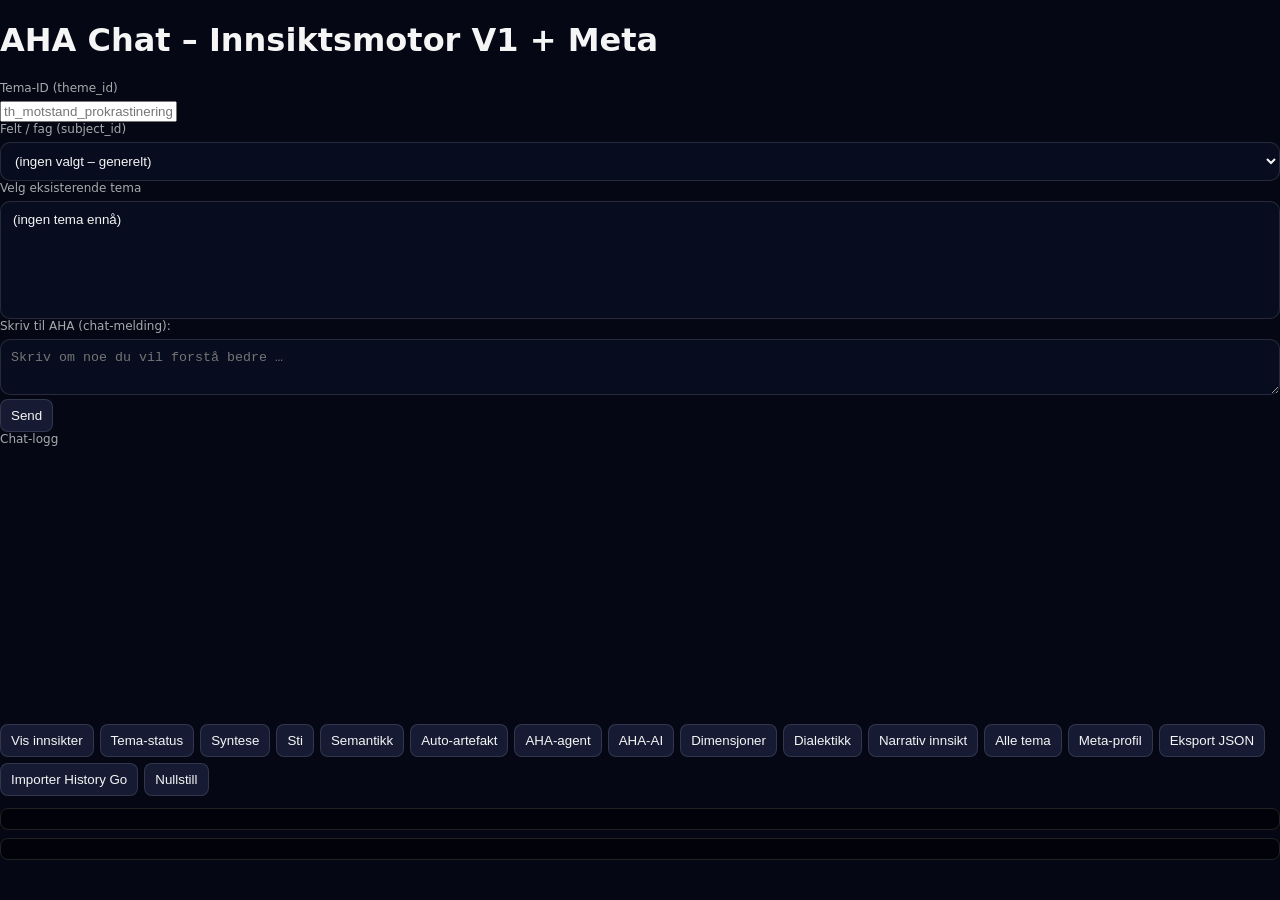
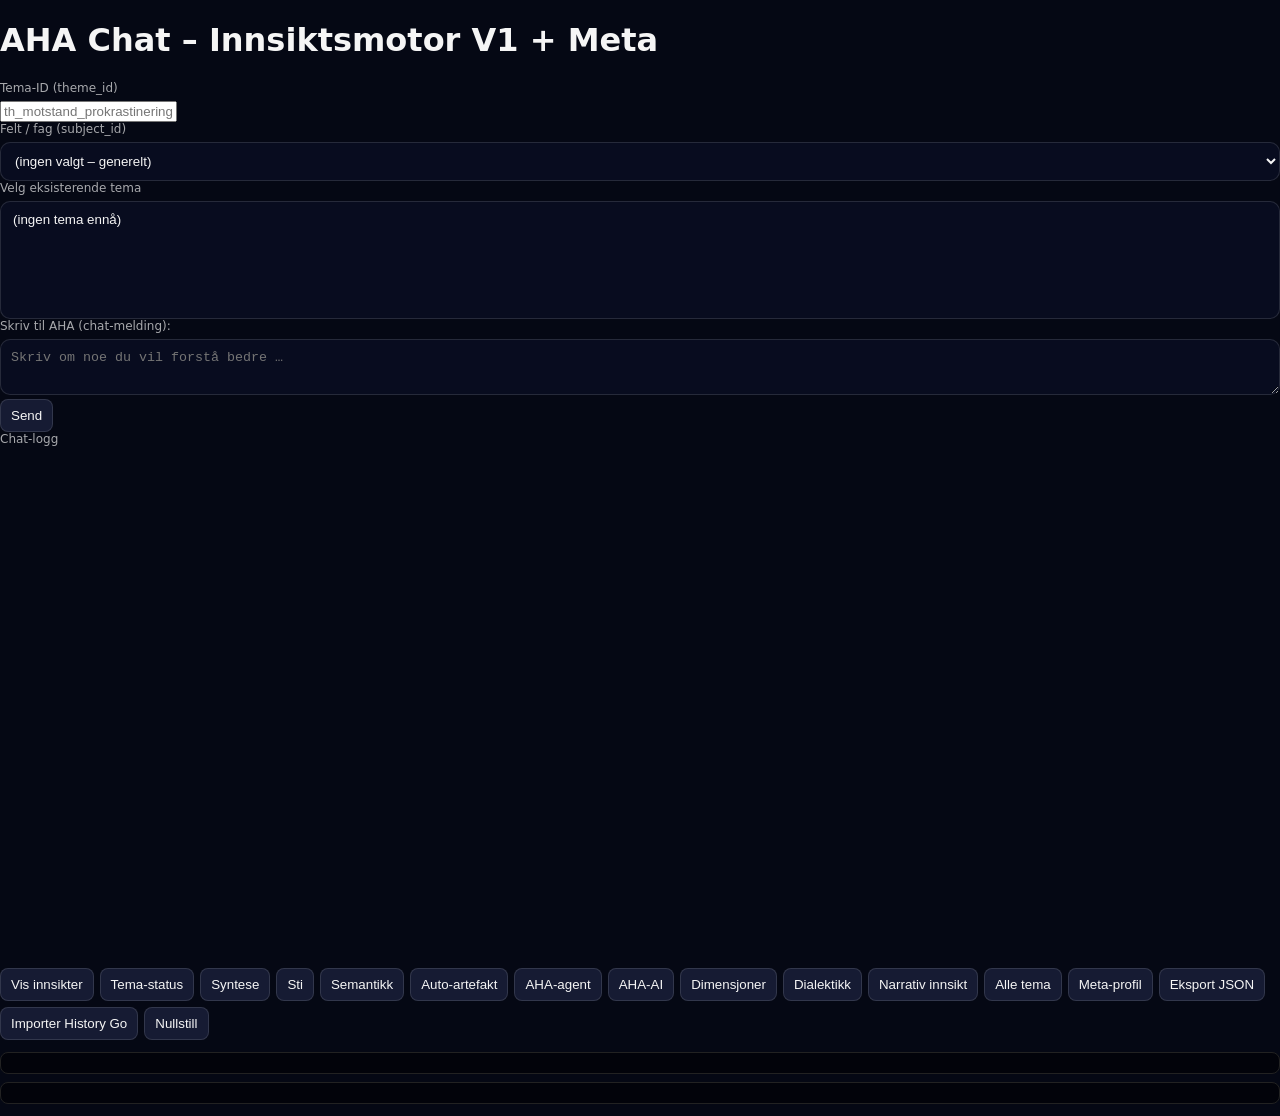

Redesign AHA chat layout to app-style two-column experience

--- a/aha-chat.css
+++ b/aha-chat.css
@@ -17,9 +17,9 @@ body {
   color: var(--aha-text);
 }
 
-.app-shell { min-height: 100dvh; padding: 16px; padding-bottom: 176px; }
-.chat-header, .chat-main, .insight-rail, .composer-wrap > .row { max-width: 1100px; margin: 0 auto; }
-.chat-header { background: var(--aha-surface); border: 1px solid var(--aha-border); border-radius: 16px; padding: 14px 16px; margin-bottom: 12px; }
+.app-shell { min-height: 100dvh; padding: 18px; padding-bottom: 178px; background: radial-gradient(circle at 20% 0%, rgba(255,211,71,0.08), transparent 44%), linear-gradient(180deg, #050814 0%, #070d1c 36%, #050814 100%); }
+.chat-header, .chat-main, .insight-rail, .composer-wrap > .row { max-width: 1180px; margin: 0 auto; }
+.chat-header { background: linear-gradient(145deg, rgba(15,24,49,0.9), rgba(10,16,34,0.92)); border: 1px solid var(--aha-border); border-radius: 20px; padding: 14px 18px; margin-bottom: 14px; box-shadow: 0 18px 36px rgba(0,0,0,0.34); backdrop-filter: blur(8px); }
 .chat-header-top { display:flex; justify-content:space-between; align-items:center; }
 .back-link { color: var(--aha-accent); text-decoration:none; font-size:13px; }
 .profile-indicator { font-size: 12px; padding: 4px 10px; border-radius: 999px; border:1px solid var(--aha-border); }
@@ -27,26 +27,26 @@ body {
 .chat-title-wrap p { margin: 0; color: var(--aha-muted); }
 .status-pill { display:inline-block; margin-top: 10px; padding: 3px 10px; border-radius: 999px; background: rgba(255,211,71,0.14); color: var(--aha-accent); font-size: 12px; border:1px solid rgba(255,211,71,0.45); }
 
-.chat-layout { display:grid; grid-template-columns: minmax(0, 2.4fr) minmax(240px, 0.8fr); gap: 12px; max-width:1100px; margin:0 auto; }
-.chat-main, .insight-rail { background: var(--aha-surface); border:1px solid var(--aha-border); border-radius: 16px; padding: 14px; }
+.chat-layout { display:grid; grid-template-columns: minmax(0, 1.8fr) minmax(300px, 0.9fr); gap: 14px; max-width:1180px; margin:0 auto; align-items:start; }
+.chat-main, .insight-rail { background: linear-gradient(170deg, rgba(10,16,34,0.95), rgba(8,13,29,0.92)); border:1px solid var(--aha-border); border-radius: 18px; padding: 14px; }
 
 label { display:block; font-size: 12px; color: var(--aha-muted); margin-bottom: 6px; }
 textarea, select { width:100%; border-radius: 10px; border:1px solid var(--aha-border); background: #080c1f; color: var(--aha-text); padding: 10px; }
 
-.action-section { background: var(--aha-surface-2); border:1px solid var(--aha-border); border-radius: 12px; padding: 10px 12px; margin-bottom: 12px; }
+.action-section { background: rgba(15,24,49,0.72); border:1px solid var(--aha-border); border-radius: 12px; padding: 8px 10px; margin-bottom: 10px; position: sticky; top: 10px; }
 .action-section h2 { margin: 0 0 8px; font-size: 14px; }
-.action-groups { display: grid; gap: 8px; }
+.action-groups { display:flex; gap:10px; overflow:auto; padding-bottom: 2px; }
 .action-group-label { display: block; font-size: 11px; color: var(--aha-muted); margin-bottom: 4px; text-transform: uppercase; letter-spacing: .04em; }
 .chips { display: flex; flex-wrap: wrap; gap: 6px; }
 .action-chip { border-radius: 999px; padding: 6px 10px; font-size: 12px; background: #141c3a; }
 
-.empty-state { background: var(--aha-surface-2); border:1px dashed rgba(255,255,255,0.2); border-radius: 14px; padding: 16px; margin-bottom: 12px; }
+.empty-state { background: linear-gradient(145deg, rgba(16,26,54,0.86), rgba(12,19,41,0.8)); border:1px dashed rgba(255,211,71,0.34); border-radius: 16px; padding: 20px 18px; margin: 10px 0 12px; }
 .empty-state h2 { margin:0 0 6px; font-size: 20px; }
 .empty-state p { margin:0; color: var(--aha-muted); }
 
 .chat-log-wrap { margin-bottom: 4px; }
 .chat-log-shell { position: relative; }
-.chat-log { min-height: 260px; max-height: 54vh; overflow:auto; padding: 6px 22px 6px 6px; display:flex; flex-direction:column; gap:10px; }
+.chat-log { min-height: 56dvh; max-height: 64dvh; overflow:auto; padding: 8px 24px 8px 8px; display:flex; flex-direction:column; gap:10px; }
 .chat-line-row { position: relative; display: flex; align-items: flex-start; gap: 8px; }
 .chat-line-row-user { justify-content: flex-end; }
 .chat-line-row-aha { justify-content: flex-start; }
@@ -62,7 +62,7 @@ textarea, select { width:100%; border-radius: 10px; border:1px solid var(--aha-b
 .chat-highlights-rail.is-empty::after { content: "Ingen highlights"; position: absolute; top: 8px; left: -92px; font-size: 10px; color: rgba(255,211,71,0.6); letter-spacing: 0.02em; }
 .highlight-rail-marker { position: absolute; left: 8px; transform: translate(-50%, -50%); width: 10px; height: 10px; border-radius: 999px; border: 1px solid #6e4d00; background: #ffd347; padding: 0; box-shadow: 0 0 0 2px rgba(255,211,71,0.22); pointer-events: auto; }
 
-.insight-placeholder-card { background: #0f1730; border:1px solid var(--aha-border); border-radius: 12px; padding: 12px; }
+.insight-placeholder-card { background: linear-gradient(150deg, rgba(16,26,54,0.92), rgba(10,16,34,0.9)); border:1px solid var(--aha-border); border-radius: 14px; padding: 14px; }
 .insight-placeholder-card h2 { margin:0 0 6px; font-size: 16px; }
 .insight-placeholder-card p { margin:0 0 10px; color: var(--aha-muted); font-size: 13px; }
 .insight-placeholder-list { margin: 0; padding-left: 18px; display: grid; gap: 6px; color: var(--aha-muted); font-size: 12px; }
@@ -156,19 +156,53 @@ pre#out { max-height: 22vh; overflow:auto; white-space: pre-wrap; }
 .secondary-action { background: transparent; border-color: rgba(255,211,71,0.5); color: var(--aha-accent); }
 .chat-status-note { min-height: 16px; margin-top: 6px; font-size: 12px; color: var(--aha-muted); }
 
-@media (max-width: 980px) {
+@media (max-width: 1024px) {
+  .chat-header-main { grid-template-columns: minmax(0,1fr); }
+  .chat-header-meta { justify-content: space-between; }
   .chat-layout { grid-template-columns: minmax(0, 1fr); }
-  .chat-log { max-height: 48vh; }
+  .insight-rail { position: static; max-height: none; }
+  .chat-log { min-height: 48dvh; max-height: 54dvh; }
 }
 
-@media (max-width: 640px) {
-  .app-shell { padding: 10px; padding-bottom: 190px; }
-  .chat-header, .chat-main, .insight-rail { padding: 12px; border-radius: 12px; }
-  .chat-line { max-width: 92%; }
+@media (max-width: 720px) {
+  .app-shell { padding: 10px; padding-bottom: 200px; }
+  .chat-header, .chat-main, .insight-rail { padding: 12px; border-radius: 14px; }
+  .chat-header-meta { flex-direction: column; align-items: stretch; }
+  .chat-profile-card { width: 100%; min-width: 0; }
+  .action-groups { flex-wrap: nowrap; }
+  .chips { flex-wrap: nowrap; }
+  .chat-line { max-width: 94%; }
   .chat-title-wrap h1 { font-size: 21px; }
+  .composer-actions { justify-content: stretch; }
+  .composer-actions button { flex: 1 1 0; }
 }
 
 .subject-links { margin-top: 6px; max-width: 85%; }
 .subject-links-label { display:block; font-size:10px; text-transform:uppercase; letter-spacing:.05em; color: rgba(176,206,255,0.75); margin-bottom: 4px; }
 .subject-link-chips { display:flex; flex-wrap:wrap; gap:6px; }
 .subject-link-chip { border-radius: 999px; padding: 4px 8px; font-size: 11px; background: rgba(99,132,255,0.16); border:1px solid rgba(136,164,255,0.45); color: #d7e3ff; }
+
+
+.chat-header-main { display:grid; grid-template-columns: auto minmax(0,1fr) auto; gap: 14px; align-items:center; margin-top: 10px; }
+.chat-brand { display:flex; gap:10px; align-items:center; color: var(--aha-text); text-decoration:none; }
+.chat-brand-mark { width:34px; height:34px; border-radius: 10px; display:grid; place-items:center; font-weight:700; color:#2b1b00; background: linear-gradient(160deg, #ffd347, #ffdf72); }
+.chat-brand-copy { display:flex; flex-direction:column; line-height:1.1; }
+.chat-brand-copy strong { font-size:14px; letter-spacing:.05em; }
+.chat-brand-copy small { font-size:11px; color: var(--aha-muted); }
+.chat-header-meta { display:flex; gap:10px; align-items:center; }
+.chat-profile-card { display:flex; align-items:center; gap:10px; border:1px solid var(--aha-border); border-radius: 14px; padding: 8px 10px; background: rgba(8,12,31,0.78); min-width: 200px; }
+.chat-profile-avatar { width:32px; height:32px; border-radius: 10px; background: rgba(255,211,71,0.16); border:1px solid rgba(255,211,71,0.44); color: var(--aha-accent); display:grid; place-items:center; font-weight: 600; }
+.chat-profile-copy { display:flex; flex-direction:column; gap:2px; font-size:11px; color: var(--aha-muted); }
+.chat-profile-copy strong { color: var(--aha-text); font-size: 12px; }
+.chat-profile-id-row { display:flex; gap:5px; align-items:center; }
+.chat-profile-id-row em { font-style:normal; color: var(--aha-muted); }
+.chat-profile-id-row strong { color: rgba(255,255,255,0.88); font-size:11px; }
+
+.action-group { min-width: max-content; }
+
+.insight-rail { position: sticky; top: 12px; max-height: calc(100dvh - 26px); overflow: auto; }
+
+@media (max-width: 1024px) {
+  .chat-header-main { grid-template-columns: minmax(0,1fr); }
+  .insight-rail { position: static; max-height: none; }
+}
